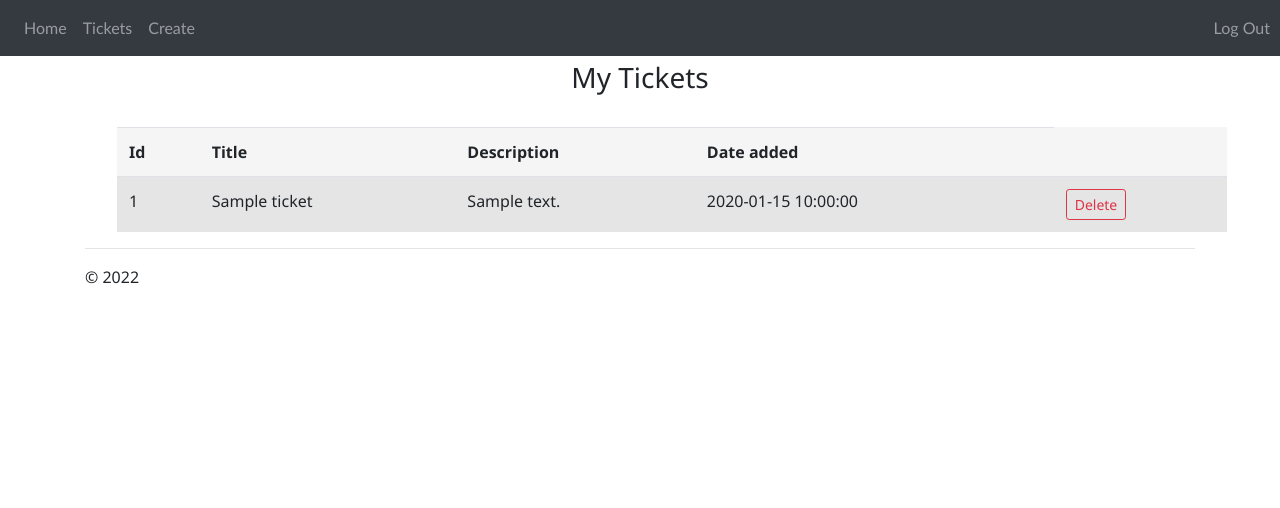
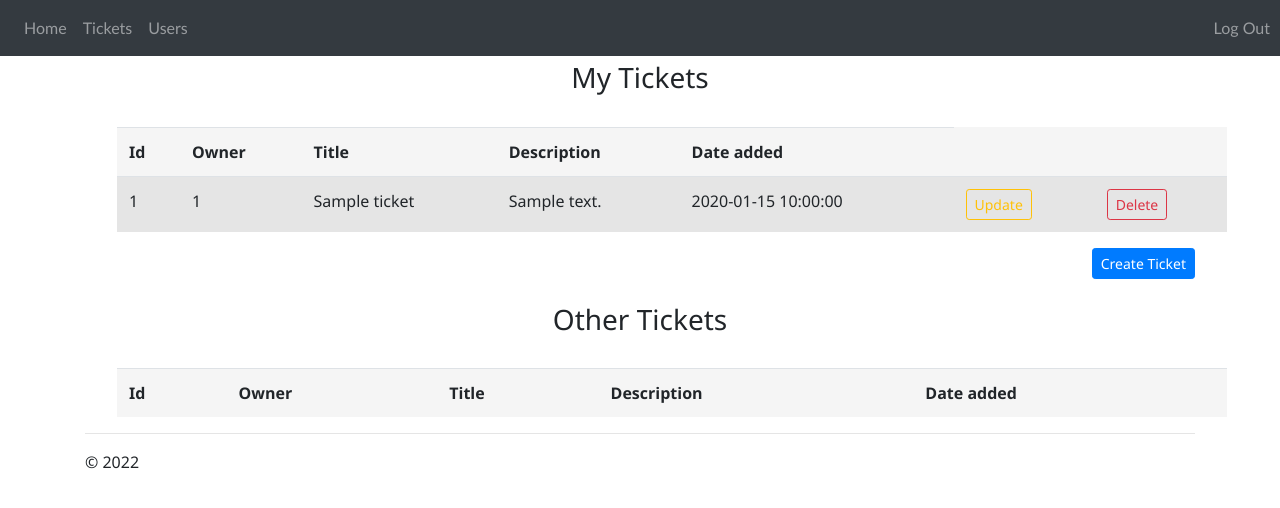
Before and after one commit to czevallosdev/ticket_system_repo, a Flask app: page /tickets/ in a window 1280 px wide. Shown: the top 508 px of the page. Run offline with Flask 2, Linux system fonts and the light colour scheme; a user stored in the database is signed in; tables that the repository leaves empty hold one stand-in row (values such as "Sample post"); lists and menus that the app fills with data are empty; some libraries are stand-ins or nearby versions.

Commit message:
adding update and delete options

```diff
--- a/website/templates/layout.html
+++ b/website/templates/layout.html
@@ -48,10 +48,10 @@
             >Tickets</a
           >
           <a
-            href="{{ url_for('views.create') }}"
+            href="{{ url_for('views.users') }}"
             class="nav-item nav-link"
-            id="create"
-            >Create</a
+            id="users"
+            >Users</a
           >
           <a
             href="{{ url_for('auth.logout') }}"
--- a/website/templates/tickets.html
+++ b/website/templates/tickets.html
@@ -7,15 +7,37 @@ content %}
     <th class="table__cell">{{ header }}</th>
     {% endfor %}
   </tr>
-  {% for row in data %}
+  {% for row in my_tickets %}
   <tr class="table__row">
     {% for cell in row %}
     <td class="table__cell">{{ cell }}</td>
     {% endfor %}
+    <td> <a href="{{ url_for('views.update', id=row[0]) }}" class="btn btn-outline-warning btn-sm">Update</td>
     {% if user.role == 'admin' %}
     <td> <a href="{{ url_for('views.delete', id=row[0]) }}" class="btn btn-outline-danger btn-sm">Delete</td>
     {% endif %}
     </tr>
   {% endfor %}
 </table>
+<div align="right"><a href="{{ url_for('views.create') }}" class="btn btn-primary btn-sm">Create Ticket</a></div>
+</br>
+<h3 align="center">Other Tickets</h3>
+<table class="table">
+  <tr class="table__header">
+    {% for header in headings %}
+    <th class="table__cell">{{ header }}</th>
+    {% endfor %}
+  </tr>
+  {% for row in remaining_tickets %}
+  <tr class="table__row">
+    {% for cell in row %}
+    <td class="table__cell">{{ cell }}</td>
+    {% endfor %}
+    {% if user.role == 'admin' %}
+    <td> <a href="{{ url_for('views.update', id=row[0]) }}" class="btn btn-outline-warning btn-sm">Update</td>
+    <td> <a href="{{ url_for('views.delete', id=row[0]) }}" class="btn btn-outline-danger btn-sm">Delete</td>
+    {% endif %}
+    </tr>
+  {% endfor %}
+</table>
 {% endblock %}
--- a/website/views.py
+++ b/website/views.py
@@ -4,7 +4,7 @@ from flask import Blueprint, render_template, request, flash, redirect, url_for
 from flask_login import login_required, current_user
 
 from . import db
-from .models import Ticket
+from .models import Ticket, User
 
 views = Blueprint("views", __name__)
 
@@ -32,17 +32,25 @@ def tickets():
     formatted_headings = []
     for header in headings:
         if 'user_id' in str(header):
-            continue
-        formatted_headings.append(
-            str(header).replace('ticket.', '').capitalize().replace('_', ' '))
+            formatted_headings.append('Owner')
+        else:
+            formatted_headings.append(
+                str(header).replace('ticket.', '').capitalize().replace('_', ' '))
 
+    tickets = db.session.query(Ticket).filter(
+        Ticket.user_id == current_user.id)
     tickets = db.session.query(Ticket)
-    filtered_tickets = []
+    my_tickets = []
+    remaining_tickets = []
     for ticket in tickets:
-        filtered_tickets.append(
-            [ticket.id, ticket.title, ticket.description, ticket.date_added])
+        if ticket.user_id == current_user.id:
+            my_tickets.append(
+                [ticket.id, ticket.user_id, ticket.title, ticket.description, ticket.date_added])
+        else:
+            remaining_tickets.append(
+                [ticket.id, ticket.user_id, ticket.title, ticket.description, ticket.date_added])
 
-    return render_template("tickets.html", user=current_user, headings=formatted_headings, data=filtered_tickets)
+    return render_template("tickets.html", user=current_user, headings=formatted_headings, my_tickets=my_tickets, remaining_tickets=remaining_tickets)
 
 
 @views.route("/create/", methods=['GET', 'POST'])
@@ -51,13 +59,30 @@ def create():
         title = request.form.get('title')
         description = request.form.get('description')
 
-        new_ticket = Ticket(title=title, description=description)
+        new_ticket = Ticket(
+            title=title, description=description, user=current_user)
         db.session.add(new_ticket)
         db.session.commit()
         flash('Ticket created!', category='success')
         return redirect(url_for('views.tickets'))
 
     return render_template("create_ticket.html", user=current_user)
+
+
+@views.route("/update/<int:id>", methods=['GET', 'POST'])
+def update(id):
+    ticket_to_update = Ticket.query.get_or_404(id)
+    if request.method == 'POST':
+        ticket_to_update.title = request.form.get('title')
+        ticket_to_update.description = request.form.get('description')
+
+        try:
+            db.session.commit()
+            flash('Ticket Updated!', category='success')
+            return redirect(url_for('views.tickets'))
+        except:
+            raise RuntimeError("There was an error when updating the ticket")
+    return render_template("update_ticket.html", user=current_user, ticket_to_update=ticket_to_update)
 
 
 @views.route("/delete/<int:id>")
@@ -72,6 +97,26 @@ def delete(id):
         return RuntimeError("Error when deleting the ticket")
 
 
+@views.route("/users/")
+def users():
+    # Get the headings for the Ticket table
+    headings = User.__table__.columns
+    formatted_headings = []
+    for header in headings:
+        if 'password' in str(header):
+            continue
+        formatted_headings.append(
+            str(header).replace('user.', '').capitalize().replace('_', ' '))
+
+    users = db.session.query(User)
+    filtered_users = []
+    for user in users:
+        filtered_users.append(
+            [user.id, user.email, user.first_name, user.last_name, user.role])
+
+    return render_template("users.html", user=current_user, headings=formatted_headings, data=filtered_users)
+
+
 @views.route("/api/data")
 def get_data():
     return views.send_static_file("data.json")
```
Also changed, not shown: website/templates/update_ticket.html (added, +28 -0 lines), website/templates/users.html (added, +21 -0 lines).
